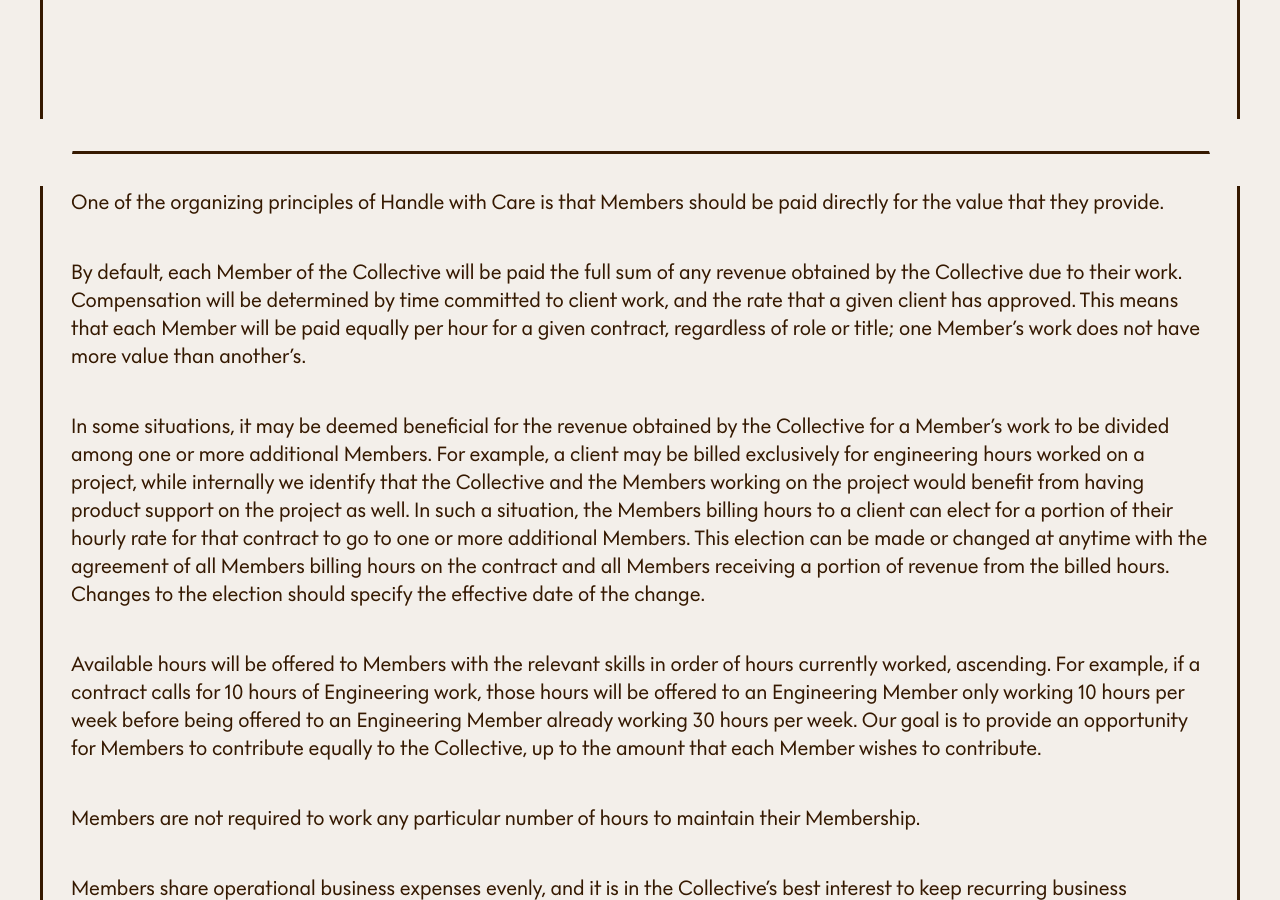
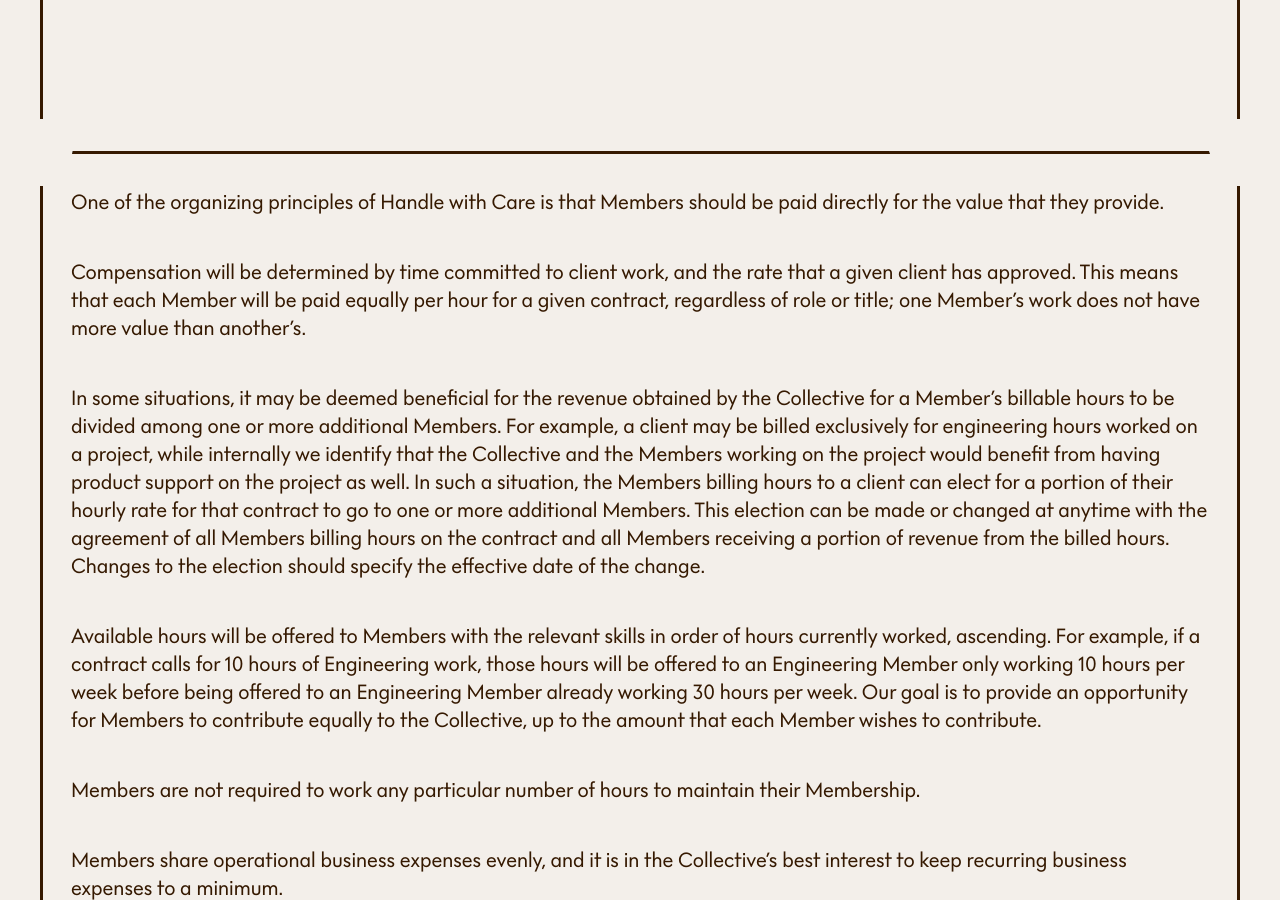
Before and after one commit to handlewithcarecollective/operating-agreement, a Jekyll site: the page built from index.md, in a window 1280 px wide and 900 px high, scrolled down 4950 px. Built offline with Jekyll 4.4.1, drawn with Linux system fonts in a browser that asks for light colours; some web fonts are replaced; our own code applies the rules of GitHub Pages for plain Markdown files.

Commit message:
tweak to clarify work done vs billable hours

```diff
--- a/index.md
+++ b/index.md
@@ -110,11 +110,10 @@ Members will be reimbursed for expenses made in the Collective's name only if th
 
 One of the organizing principles of Handle with Care is that Members should be paid directly for the value that they provide.
 
-By default, each Member of the Collective will be paid the full sum of any revenue obtained by the Collective due to their work.
 Compensation will be determined by time committed to client work, and the rate that a given client has approved.
 This means that each Member will be paid equally per hour for a given contract, regardless of role or title; one Member's work does not have more value than another's.
 
-In some situations, it may be deemed beneficial for the revenue obtained by the Collective for a Member's work to be divided among one or more additional Members.
+In some situations, it may be deemed beneficial for the revenue obtained by the Collective for a Member's billable hours to be divided among one or more additional Members.
 For example, a client may be billed exclusively for engineering hours worked on a project, while internally we identify that the Collective and the Members working on the project would benefit from having product support on the project as well.
 In such a situation, the Members billing hours to a client can elect for a portion of their hourly rate for that contract to go to one or more additional Members.
 This election can be made or changed at anytime with the agreement of all Members billing hours on the contract and all Members receiving a portion of revenue from the billed hours.
```
